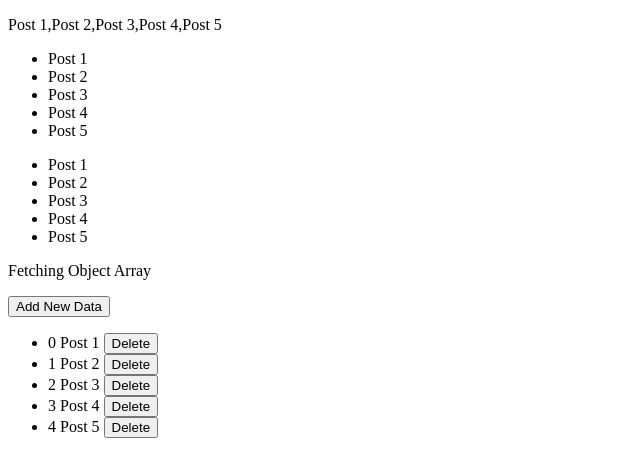
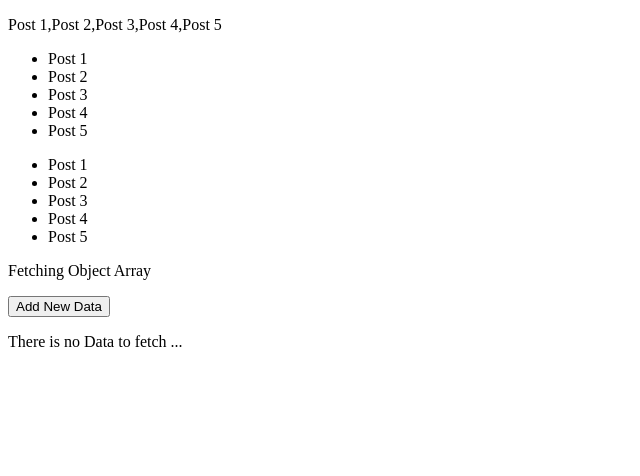
Before and after one commit to chocho77/directivesAngular, an Angular app: page / in a window 1280 px wide. Shown: the top 476 px of the page, without its empty margins (0-640 px from the left). Built offline with nearby package versions, Linux system fonts and the light colour scheme.

Commit message:
On branch master  Your branch is up to date with 'origin/master'.  Changes to be committed: 	modified:   src/app/app.component.html 	modified:   src/app/app.component.ts

```diff
--- a/src/app/app.component.html
+++ b/src/app/app.component.html
@@ -13,9 +13,17 @@
 
 <p> Fetching Object Array </p>
 <button (click)="addNew()">Add New Data</button>
+<div *ngIf = 'objArray.length > 0; then postList else noData'></div>
+
+<ng-template #postList>
   <ul>
     <li *ngFor="let post of objArray; let i = index">
       {{i}} {{post.postTitle}}
       <button (click)="onDelete(post)">Delete</button>
     </li>
   </ul>
+</ng-template>
+
+<ng-template #noData>
+  <p>There is no Data to fetch ... </p>
+</ng-template>
--- a/src/app/app.component.ts
+++ b/src/app/app.component.ts
@@ -9,13 +9,7 @@ export class AppComponent {
   title = 'directivesAngular';
   postArray:Array<string> = ['Post 1', 'Post 2', 'Post 3', 'Post 4', 'Post 5'];
 
-  objArray:Array<any> = [
-    {id:1, postTitle: 'Post 1'},
-    {id:2, postTitle: 'Post 2'},
-    {id:3, postTitle: 'Post 3'},
-    {id:4, postTitle: 'Post 4'},
-    {id:5, postTitle: 'Post 5'},
-  ]
+  objArray:Array<any> = []
 
   constructor(){
     for(let i = 0; i < this.postArray.length; i++){
```
Lines whose indentation alone changed are shown as unchanged.
